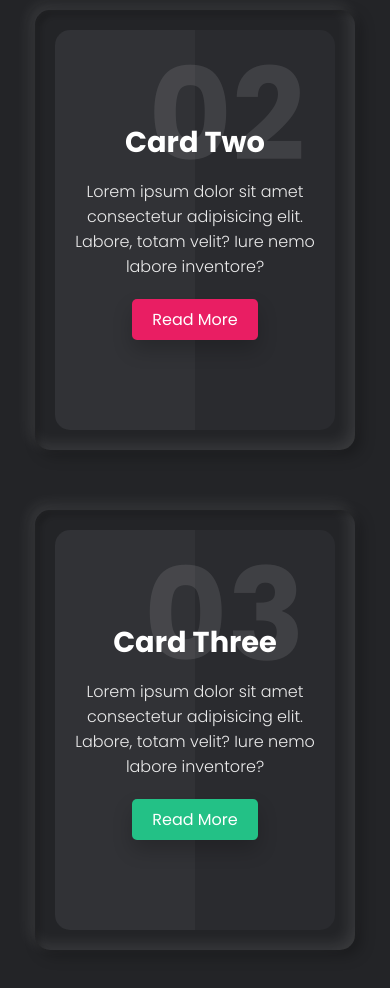
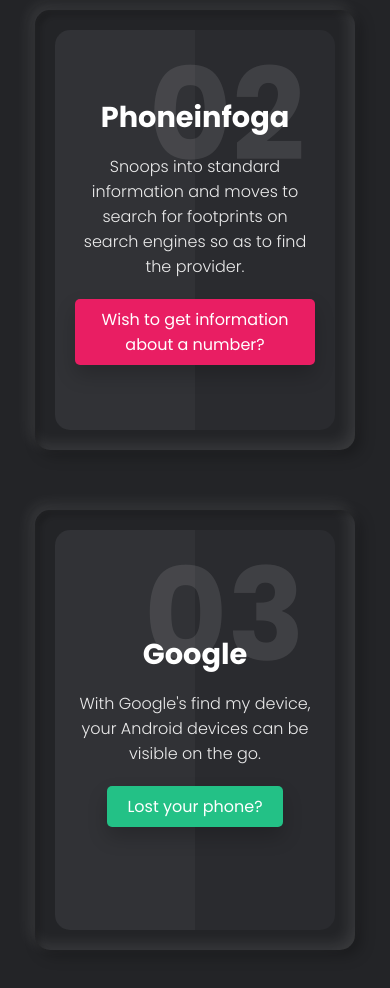
Before and after one commit to shreya-v7/ism_phone_no_tracking, a plain HTML site: page index.html in a window 390 px wide. Shown: the part 560-1548 px from the top of the page. Drawn offline with Linux system fonts and the light colour scheme.

Commit message:
phone infoga

```diff
--- a/index.html
+++ b/index.html
@@ -21,9 +21,10 @@
               <div class="box">
                 <div class="content">
                   <h2>02</h2>
-                  <h3>Card Two</h3>
-                  <p>Lorem ipsum dolor sit amet consectetur adipisicing elit. Labore, totam velit? Iure nemo labore inventore?</p>
-                  <a href="#">Read More</a>
+                  <h3>Phoneinfoga</h3>
+                  <p>Snoops into standard information and moves to search for footprints on search engines so as to find the provider.
+                  </p>
+                  <a href="http://127.0.0.1:8181/#/">Wish to get information about a number?</a>
                 </div>
               </div>
             </div>
@@ -32,9 +33,9 @@
               <div class="box">
                 <div class="content">
                   <h2>03</h2>
-                  <h3>Card Three</h3>
-                  <p>Lorem ipsum dolor sit amet consectetur adipisicing elit. Labore, totam velit? Iure nemo labore inventore?</p>
-                  <a href="#">Read More</a>
+                  <h3>Google</h3>
+                  <p>With Google's find my device, your Android devices can be visible on the go.</p>
+                  <a href="#">Lost your phone?</a>
                 </div>
               </div>
             </div>
```
